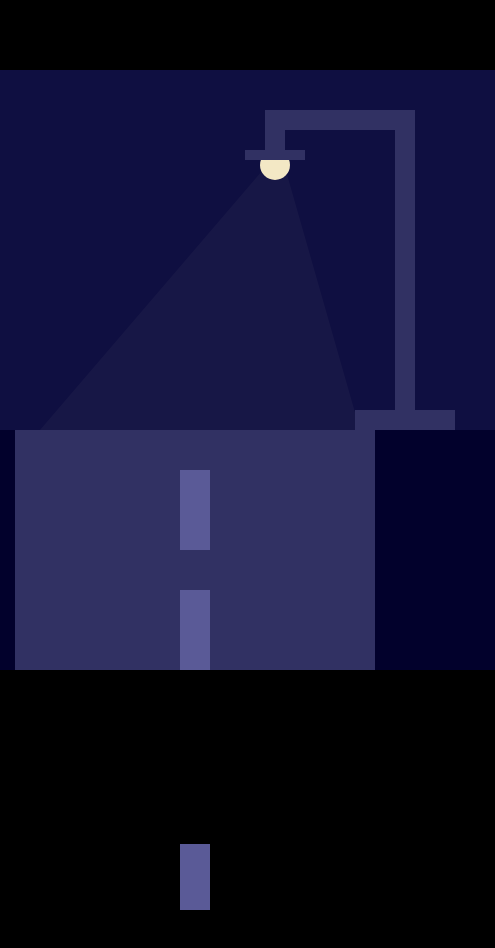
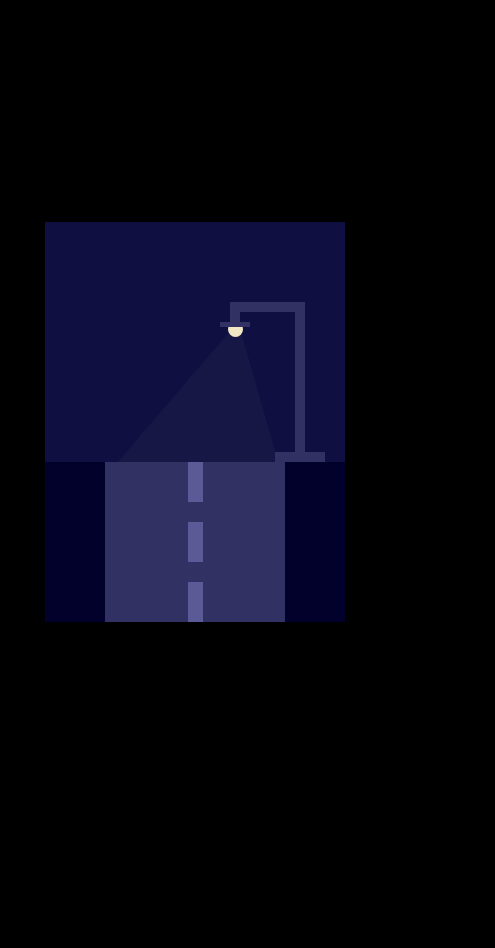
Before and after one commit to iamodh/street-light, a plain HTML site: page index.html in a window 390 px wide. Shown: the whole page, 495 px wide, since content can reach past the window. After the commit the page ends 844 px from the top, so only its background shows below. Drawn offline with Linux system fonts and the light colour scheme.

Commit message:
Updated mobile version and fixed PC version along to it

```diff
--- a/index.html
+++ b/index.html
@@ -6,10 +6,9 @@
     <meta name="viewport" content="width=device-width, initial-scale=1.0" />
     <title>Document</title>
   </head>
-  <body class="sky">
-    <header></header>
+  <body>
     <div class="scene">
-      <div class="background">
+      <div class="sky">
         <div class="street-light">
           <div class="bulb"></div>
           <div class="socket"></div>
@@ -21,8 +20,8 @@
         </div>
       </div>
       <div class="ground">
-        <div class="ground__column"></div>
-        <div class="ground__column">
+        <div class="ground__grass"></div>
+        <div class="ground__road">
           <div class="lines">
             <div class="line"></div>
             <div class="line"></div>
@@ -31,9 +30,10 @@
             <div class="line"></div>
           </div>
         </div>
-        <div class="ground__column"></div>
+        <div class="ground__grass"></div>
       </div>
+
+      <div class="ground__padding"></div>
     </div>
-    <footer></footer>
   </body>
 </html>
--- a/style.css
+++ b/style.css
@@ -1,53 +1,42 @@
 @import "reset.css";
+* {
+  box-sizing: border-box;
+}
 
-.sky {
+body {
+  background-color: black;
   display: flex;
   flex-direction: column;
   justify-content: center;
   align-items: center;
-  width: 100vw;
   height: 100vh;
-  background-color: black;
   overflow: hidden;
 }
 
 .scene {
   width: 600px;
   height: 600px;
-  background-color: tomato;
-  display: flex;
-  flex-direction: column;
-  position: relative;
 }
 
-.background {
-  width: 100%;
+.sky {
   height: 60%;
   background-color: #0f0f41;
   position: relative;
-  z-index: 10;
+  z-index: 1;
 }
 
 .ground {
-  z-index: 1;
   height: 40%;
-  background-color: aqua;
   display: flex;
 }
 
-.ground__column:first-child {
+.ground__grass {
   width: 20%;
   background-color: #02012c;
 }
 
-.ground__column:nth-child(2) {
+.ground__road {
   width: 60%;
-  background-color: #313163;
-}
-
-.ground__column:last-child {
-  width: 20%;
-  background-color: #02012c;
 }
 
 .base,
@@ -55,18 +44,10 @@
 .neck,
 .arm,
 .socket,
-.bulb,
-.light {
+.bulb {
   position: absolute;
-}
-
-.base,
-.pole,
-.neck,
-.arm,
-.socket {
-  z-index: 2;
   background-color: #313163;
+  z-index: 3;
 }
 
 .base {
@@ -105,7 +86,7 @@
 }
 
 .bulb {
-  z-index: 1;
+  z-index: 2;
   width: 30px;
   height: 30px;
   border-radius: 15px;
@@ -139,6 +120,7 @@
 }
 
 .light {
+  position: absolute;
   width: 0px;
   height: 0;
   border-left: 240px solid transparent;
@@ -152,42 +134,182 @@
 }
 
 .lines {
-  height: 800px;
+  z-index: 0;
+  height: 400px;
+  background-color: #313163;
   display: flex;
   flex-direction: column;
   align-items: center;
+  justify-content: space-between;
+  position: relative;
+  top: -80px;
+}
+
+.ground__padding {
+  width: 600px;
+  height: 120px;
+  background-color: black;
   position: relative;
 }
 
 @keyframes lineParallax {
   from {
-    transform: translateY(-20px);
+    transform: translateY(-85px);
   }
   to {
-    transform: translateY(220px);
+    transform: translateY(0);
   }
 }
 
 .line {
-  z-index: 0;
   width: 30px;
-  height: 80px;
+  height: 60px;
   background-color: #5a5a97;
   position: relative;
-  top: -200px;
-  margin: 20px 0px;
-  animation: lineParallax 2s linear infinite;
+  animation: lineParallax 1.5s linear infinite;
+  transform: translateY(-85px);
 }
 
-header {
-  width: 100%;
-  height: 200px;
-  background-color: black;
+@media screen and (max-width: 600px) {
+  body {
+    background-color: black;
+    display: flex;
+    flex-direction: column;
+    justify-content: center;
+    align-items: center;
+    height: 100vh;
+  }
+
+  .scene {
+    height: 400px;
+    width: 300px;
+  }
+
+  .sky {
+    height: 60%;
+    background-color: #0f0f41;
+    position: relative;
+    z-index: 1;
+  }
+
+  .ground {
+    height: 40%;
+    display: flex;
+  }
+
+  .ground__grass {
+    width: 20%;
+    background-color: #02012c;
+  }
+
+  .ground__road {
+    width: 60%;
+  }
+
+  .base,
+  .pole,
+  .neck,
+  .arm,
+  .socket,
+  .bulb {
+    position: absolute;
+    background-color: #313163;
+    z-index: 3;
+  }
+
+  .base {
+    width: 50px;
+    height: 10px;
+    right: 20px;
+    bottom: 0;
+  }
+
+  .pole {
+    width: 10px;
+    height: 140px;
+    right: 40px;
+    bottom: 10px;
+  }
+
+  .neck {
+    width: 75px;
+    height: 10px;
+    right: 40px;
+    top: 80px;
+  }
+
+  .arm {
+    width: 10px;
+    height: 10px;
+    right: 105px;
+    top: 90px;
+  }
+
+  .socket {
+    width: 30px;
+    height: 5px;
+    top: 100px;
+    right: 95px;
+  }
+
+  .bulb {
+    width: 15px;
+    height: 15px;
+    border-radius: 50%;
+    right: 102.5px;
+    top: 100px;
+    background-color: #f3e8c5;
+    z-index: 2;
+  }
+
+  .light {
+    z-index: 1;
+    position: absolute;
+    width: 0px;
+    height: 0;
+    border-left: 120px solid transparent;
+    border-right: 40px solid transparent;
+
+    border-bottom: 140px solid #f3e8c5;
+    top: 100px;
+    right: 67.5px;
+    animation: lightFlickering 4s ease-in-out infinite;
+  }
+
+  .lines {
+    z-index: 0;
+    height: 300px;
+    background-color: #313163;
+    display: flex;
+    flex-direction: column;
+    align-items: center;
+    justify-content: space-between;
+    position: relative;
+    top: -50px;
+  }
+
+  @keyframes lineParallax {
+    from {
+      transform: translateY(-80px);
+    }
+    to {
+      transform: translateY(40px);
+    }
+  }
+
+  .line {
+    width: 15px;
+    height: 40px;
+    margin: 10px;
+    background-color: #5a5a97;
+    transform: translateY(-80px);
+    animation: lineParallax 2s linear infinite;
+  }
+
+  .ground__padding {
+    width: 300px;
+    height: 120px;
+    background-color: black;
+    position: relative;
+  }
 }
-footer {
-  width: 100%;
-  height: 500px;
-  background-color: black;
-  position: relative;
-  z-index: 10;
-}
```
